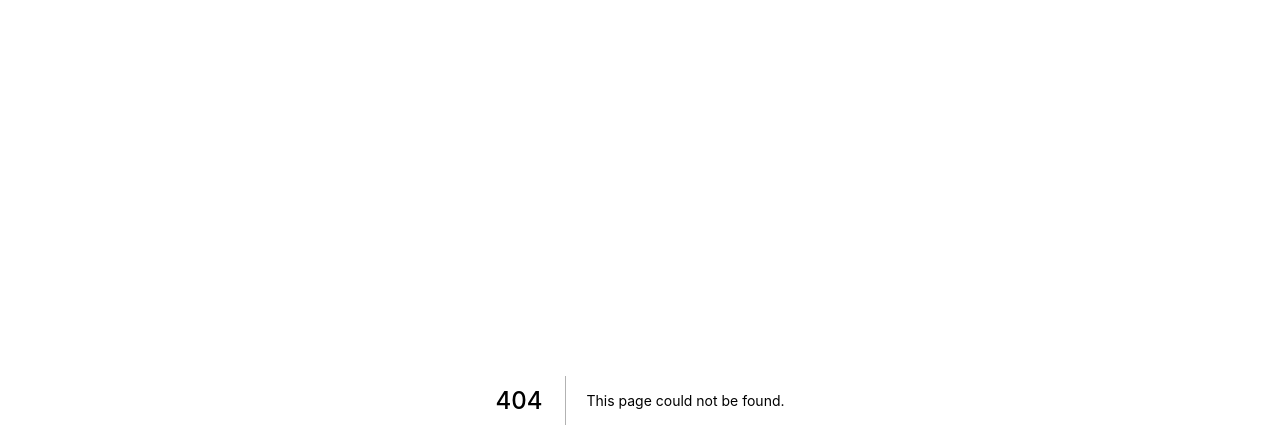
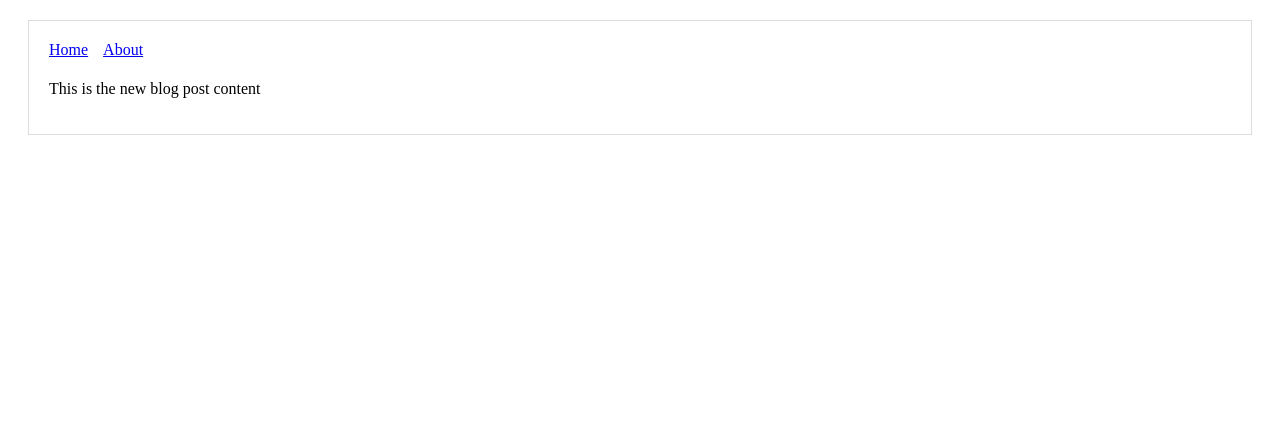
Before and after one commit to imbaker/ianbaker.me, a Next.js app: page /post in a window 1280 px wide. Before the commit this address had no page. Shown: the top 448 px of the page. Built offline with nearby package versions, Linux system fonts and the light colour scheme.

Commit message:
Create dynamic pages lesson completed

```diff
--- /dev/null
+++ b/pages/post.js
@@ -0,0 +1,17 @@
+import {withRouter} from 'next/router'
+import Layout from '../components/Layout'
+
+const Content = withRouter((props) => (
+    <div>
+        <h1>{props.router.query.title}</h1>
+        <p>This is the new blog post content</p>
+    </div>
+))
+
+const Page = (props) => (
+    <Layout>
+        <Content />
+    </Layout>
+)
+
+export default Page
```
Also changed, not shown: pages/index.js (+13 -0 lines), 1 other file (tests, documents, lock files or other folders).
